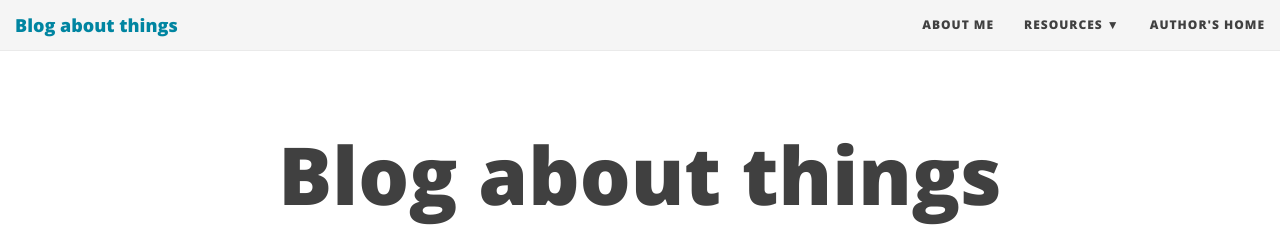
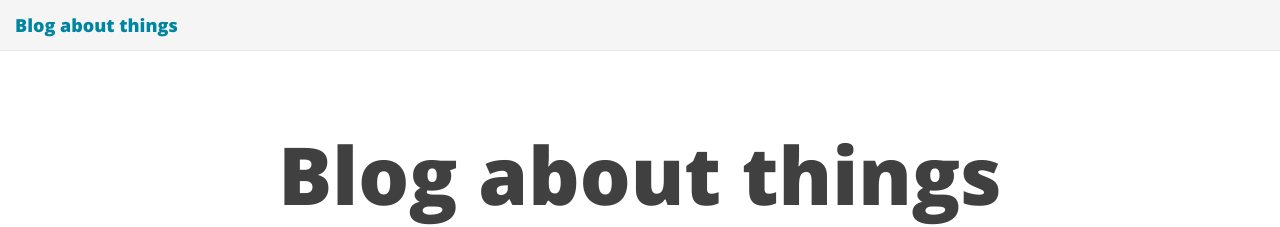
Before and after one commit to JanetheBlogger/JanetheBlogger.github.io, a Jekyll site: the page built from index.html, in a window 1280 px wide. Shown: the top 227 px of the page. Built offline with Jekyll 4.4.1, drawn with Linux system fonts in a browser that asks for light colours; nearby versions of some CDN libraries; the list of posts is cut into pages by our own code; some of the changed lines change nothing that is shown.

Commit message:
Update _config.yml

```diff
--- a/_config.yml
+++ b/_config.yml
@@ -10,12 +10,12 @@ author: Not important, some random dude who struggles this day and age.
 
 # --- List of links in the navigation bar --- #
 
-navbar-links:
-  About Me: "aboutme"
-  Resources:
-    - Beautiful Jekyll: "https://beautifuljekyll.com"
-    - Learn markdown: "https://www.markdowntutorial.com/"
-  Author's home: "diarrheaofjane.com"
+#navbar-links:
+#  About Me: "aboutme"
+#  Resources:
+#    - Beautiful Jekyll: "https://beautifuljekyll.com"
+#    - Learn markdown: "https://www.markdowntutorial.com/"
+#  Author's home: "diarrheaofjane.com"
 
 # --- Logo --- #
 
```
